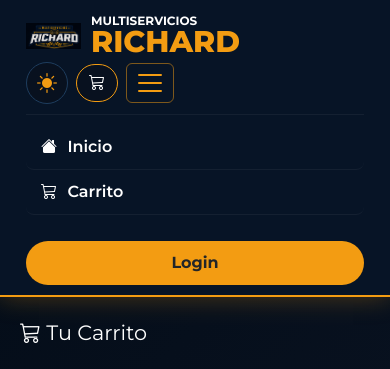
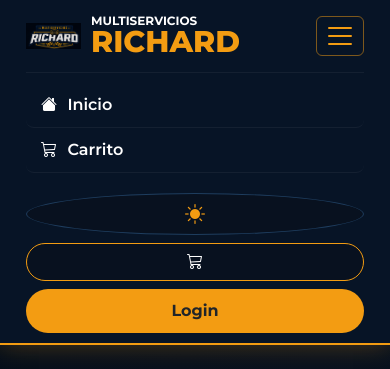
Before and after one commit to i2414051-droid/multiservicios-richard, a Flask app: page /carrito in a window 390 px wide, after a click that opens the changed part. Shown: the top 369 px of the page. Run offline with Flask 3, Linux system fonts and the light colour scheme; data that the repository does not hold is empty; some libraries are stand-ins or nearby versions.

Commit message:
fix: navbar layout - center menu, cart+theme+profile on right
- Menu items centered with mx-lg-auto
- Theme toggle, cart, and user section on the right side
- Proper mobile responsive layout
- Cart button positioned before profile, after theme toggle

```diff
--- a/static/css/estilos.css
+++ b/static/css/estilos.css
@@ -985,8 +985,16 @@ select option {
     align-items: stretch !important;
     gap: 8px !important;
     width: 100%;
+    margin-top: 10px;
   }
-  .navbar .d-flex.align-items-center.gap-2.ms-lg-auto .btn {
+  .navbar .d-flex.align-items-center.gap-2.ms-lg-auto .btn,
+  .navbar .d-flex.align-items-center.gap-2.ms-lg-auto .theme-toggle {
+    width: 100%;
+    display: flex;
+    align-items: center;
+    justify-content: center;
+  }
+  .navbar .d-flex.align-items-center.gap-2.ms-lg-auto .carrito-btn {
     width: 100%;
   }
 }
--- a/templates/base.html
+++ b/templates/base.html
@@ -25,26 +25,16 @@
     </span>
   </a>
 
-  <!-- HAMBURGER + THEME TOGGLE (siempre visibles) -->
-  <div class="d-flex align-items-center gap-2">
-    <button class="theme-toggle" id="themeToggle" title="Cambiar tema">
-      <i class="bi bi-moon-fill icon-moon"></i>
-      <i class="bi bi-sun-fill icon-sun"></i>
-    </button>
-    <a href="/carrito" class="btn carrito-btn position-relative">
-      <i class="bi bi-cart3"></i>
-      {% if cantidad_carrito > 0 %}
-      <span class="contador-carrito">{{cantidad_carrito}}</span>
-      {% endif %}
-    </a>
-    <button class="navbar-toggler" type="button" data-bs-toggle="collapse" data-bs-target="#navMenu" aria-controls="navMenu" aria-expanded="false" aria-label="Menú">
-      <span class="navbar-toggler-icon"></span>
-    </button>
-  </div>
+  <!-- HAMBURGER (solo mobile) -->
+  <button class="navbar-toggler" type="button" data-bs-toggle="collapse" data-bs-target="#navMenu" aria-controls="navMenu" aria-expanded="false" aria-label="Menú">
+    <span class="navbar-toggler-icon"></span>
+  </button>
 
   <!-- MENU COLAPSABLE -->
   <div class="collapse navbar-collapse" id="navMenu">
-    <div class="menu mx-lg-3">
+
+    <!-- MENÚ (centrado) -->
+    <div class="menu mx-lg-auto">
       <a href="/" class="menu-item">
         <i class="bi bi-house-fill"></i> Inicio
       </a>
@@ -77,8 +67,18 @@
       {% endif %}
     </div>
 
-    <!-- USUARIO (colapsa en mobile) -->
-    <div class="d-flex align-items-center gap-2 ms-lg-auto mt-3 mt-lg-0">
+    <!-- DERECHA: Theme + Carrito + Perfil -->
+    <div class="d-flex align-items-center gap-2 ms-lg-auto">
+      <button class="theme-toggle" id="themeToggle" title="Cambiar tema">
+        <i class="bi bi-moon-fill icon-moon"></i>
+        <i class="bi bi-sun-fill icon-sun"></i>
+      </button>
+      <a href="/carrito" class="btn carrito-btn position-relative">
+        <i class="bi bi-cart3"></i>
+        {% if cantidad_carrito > 0 %}
+        <span class="contador-carrito">{{cantidad_carrito}}</span>
+        {% endif %}
+      </a>
       {% if session.get('correo') %}
       <div class="usuario-box">
         <i class="bi bi-person-circle"></i>
@@ -95,6 +95,7 @@
       <a href="/login" class="btn boton-personal">Login</a>
       {% endif %}
     </div>
+
   </div>
 
 </div>
```
